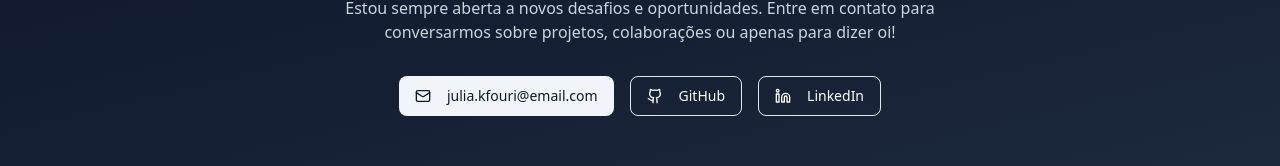
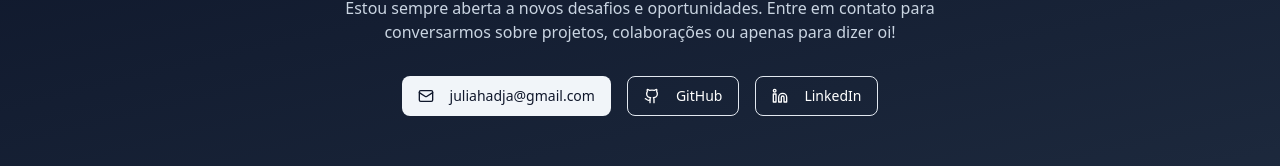
Before and after one commit to juhadja/portifolio-jk, a Next.js app: page / in a window 1280 px wide. Shown: the part 4460-4626 px from the top of the page. Built offline with nearby package versions, Linux system fonts and the light colour scheme; no server answers.

Commit message:
Fix: link botões contatos

```diff
--- a/src/app/page.tsx
+++ b/src/app/page.tsx
@@ -496,16 +496,17 @@ export default function Portfolio() {
             <motion.div variants={fadeInUp} className="flex flex-col sm:flex-row justify-center gap-4">
               <Button size="lg" variant="secondary">
                 <Mail className="mr-2 h-5 w-5" />
-                julia.kfouri@email.com
+                juliahadja@gmail.com
               </Button>
-              <Button size="lg" variant="outline" className="bg-transparent text-white hover:bg-white/10">
+              <a href="https://github.com/juhadja"><Button size="lg" variant="outline" className="bg-transparent text-white hover:bg-white/10">
                 <Github className="mr-2 h-5 w-5" />
                 GitHub
-              </Button>
-              <Button size="lg" variant="outline" className="bg-transparent text-white hover:bg-white/10">
+              </Button></a>
+              <a href="https://www.linkedin.com/in/juhadja/"><Button size="lg" variant="outline" className="bg-transparent text-white hover:bg-white/10">
                 <Linkedin className="mr-2 h-5 w-5" />
                 LinkedIn
-              </Button>
+              </Button></a>
+
             </motion.div>
           </motion.div>
         </div>
```
Also changed, not shown: 1 other file (tests, documents, lock files or other folders).
